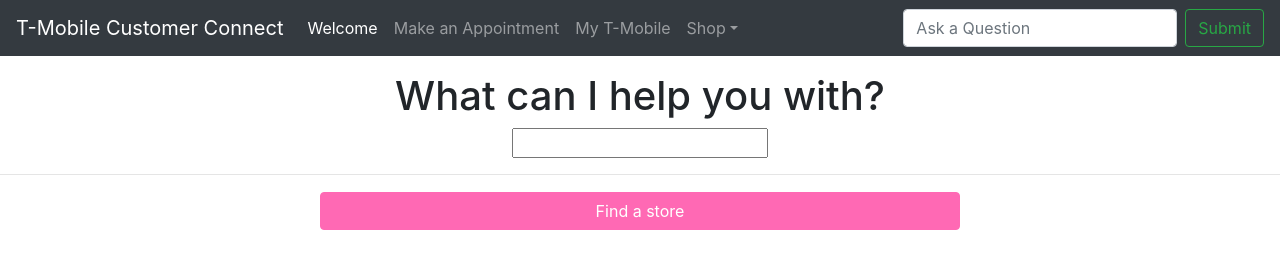
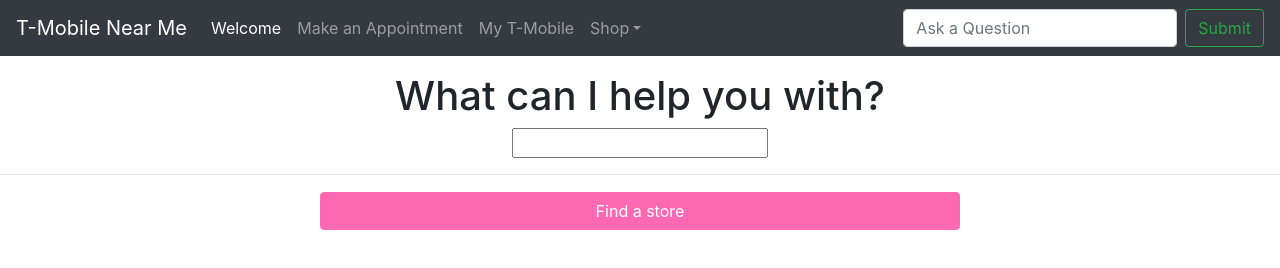
Before and after one commit to vincentgbs/TMobHack2019, a plain HTML site: page appt/index.html in a window 1280 px wide. Drawn offline with nearby package versions, Linux system fonts and the light colour scheme.

Commit message:
changed app name

```diff
--- a/appt/index.html
+++ b/appt/index.html
@@ -19,7 +19,7 @@
 </head>
 <body>
     <nav class="navbar navbar-expand-md navbar-dark fixed-top bg-dark">
-        <a class="navbar-brand" href="../">T-Mobile Customer Connect</a>
+        <a class="navbar-brand" href="../">T-Mobile Near Me</a>
         <button class="navbar-toggler" type="button" data-toggle="collapse" data-target="#navbarsExampleDefault"
             aria-controls="navbarsExampleDefault" aria-expanded="false" aria-label="Toggle navigation">
             <span class="navbar-toggler-icon"></span>
```
Also changed, not shown: gps/index.html (+1 -1 lines), index.html (+1 -1 lines), locater/index.html (+1 -1 lines), wait/index.html (+1 -1 lines).
